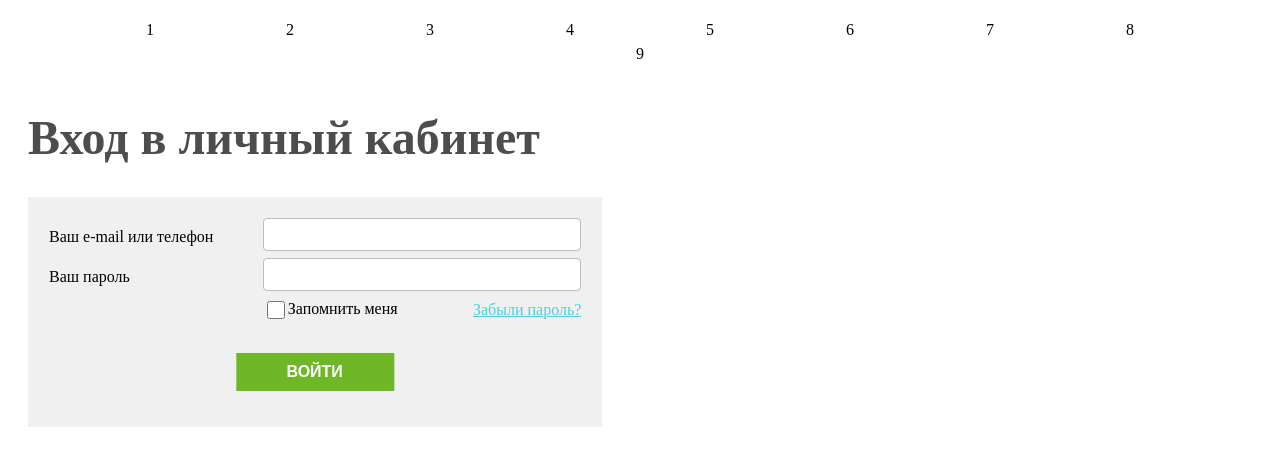
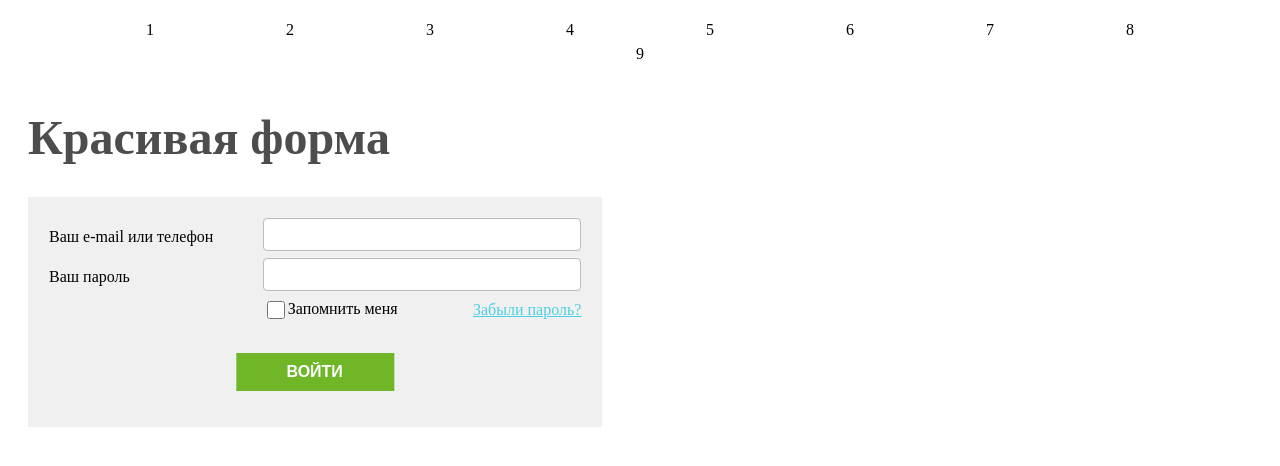
Before and after one commit to Frost-KAA/Web-LR1, a plain HTML site: page page8.html in a window 1280 px wide. Drawn offline with Linux system fonts and the light colour scheme.

Commit message:
Beautiful

```diff
--- a/page8.html
+++ b/page8.html
@@ -20,7 +20,7 @@
             </ul>
         </div>
         <div class="main">
-            <h1 class="eight-title">Вход в личный кабинет</h1>
+            <h1 class="eight-title">Красивая форма</h1>
             <div class="eight-fon">
                 <form name="Aero" method="post" action="">
                     <table border="0" cellspacing="0">
```
